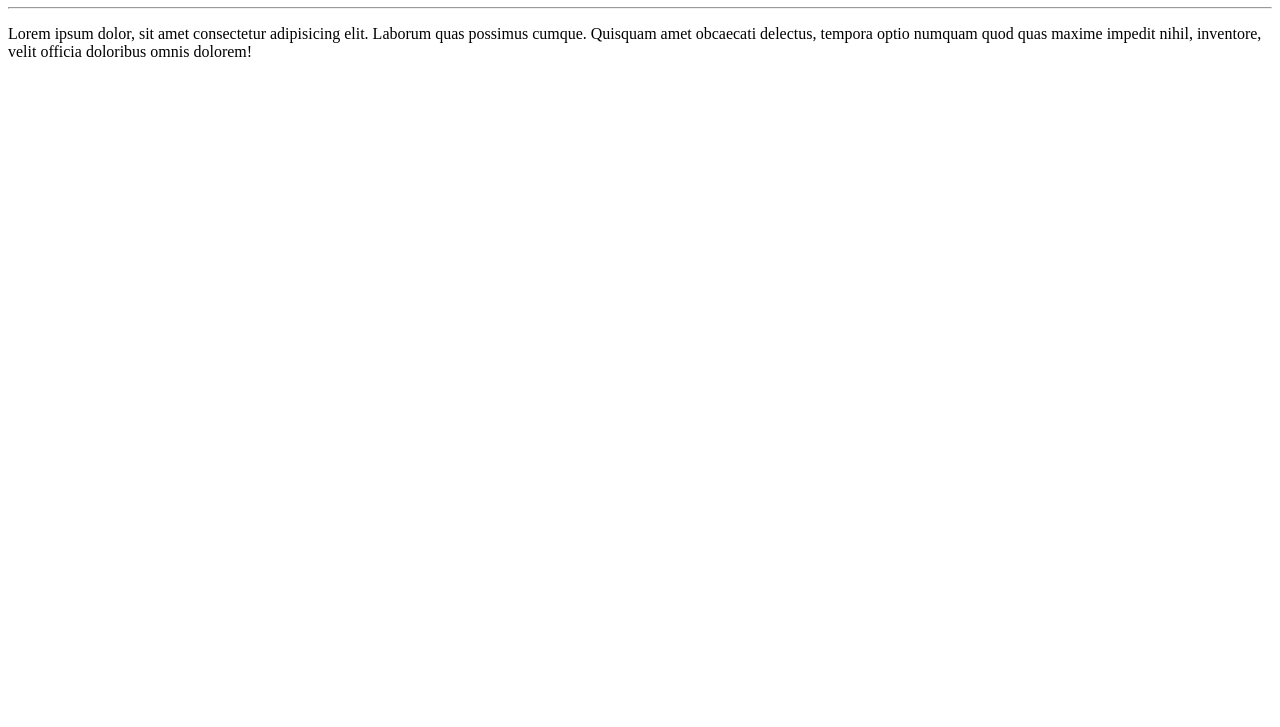
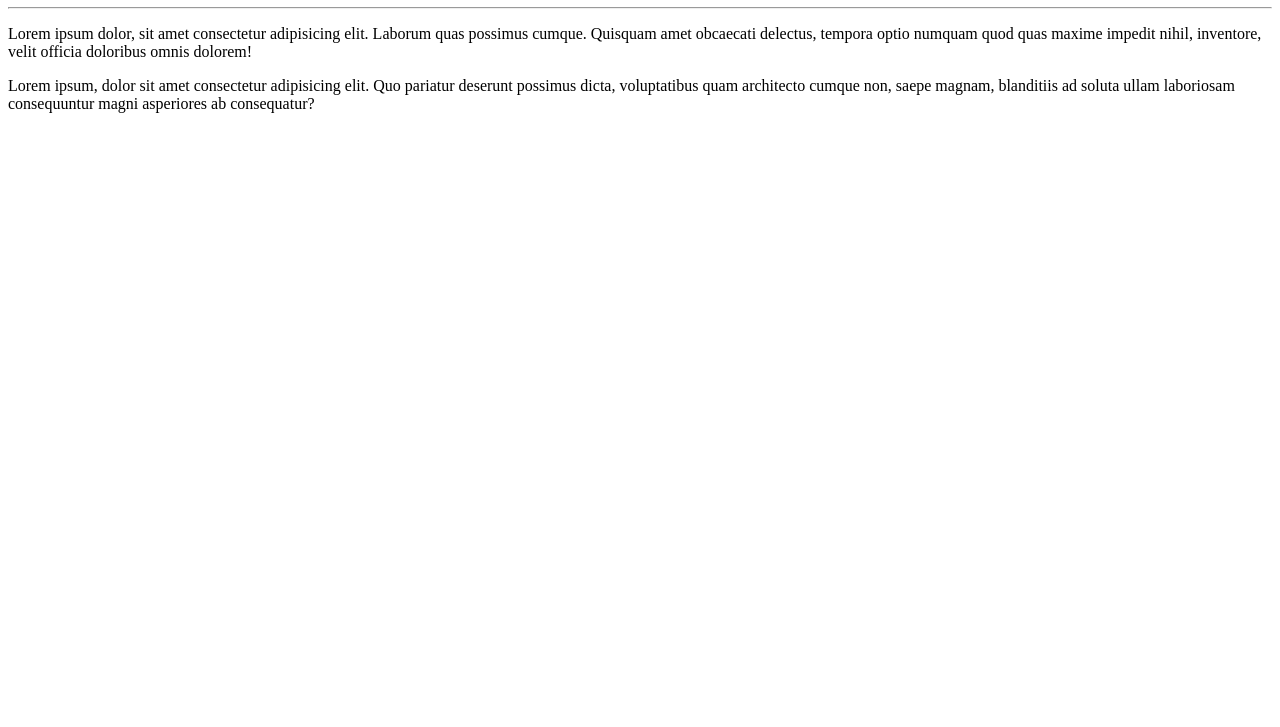
Before and after one commit to vinigomes-code/Ola-Mundo, a plain HTML site: page site-exemplo/index.html in a window 1280 px wide. Shown: the part 73-800 px from the top of the page. Drawn offline with Linux system fonts and the light colour scheme.

Commit message:
adicionei um parágrafo

```diff
--- a/site-exemplo/index.html
+++ b/site-exemplo/index.html
@@ -9,5 +9,6 @@
     <h1>Olá, Mundo!</h1>
     <hr>
     <p>Lorem ipsum dolor, sit amet consectetur adipisicing elit. Laborum quas possimus cumque. Quisquam amet obcaecati delectus, tempora optio numquam quod quas maxime impedit nihil, inventore, velit officia doloribus omnis dolorem!</p>
+    <p>Lorem ipsum, dolor sit amet consectetur adipisicing elit. Quo pariatur deserunt possimus dicta, voluptatibus quam architecto cumque non, saepe magnam, blanditiis ad soluta ullam laboriosam consequuntur magni asperiores ab consequatur?</p>
 </body>
 </html>
```
